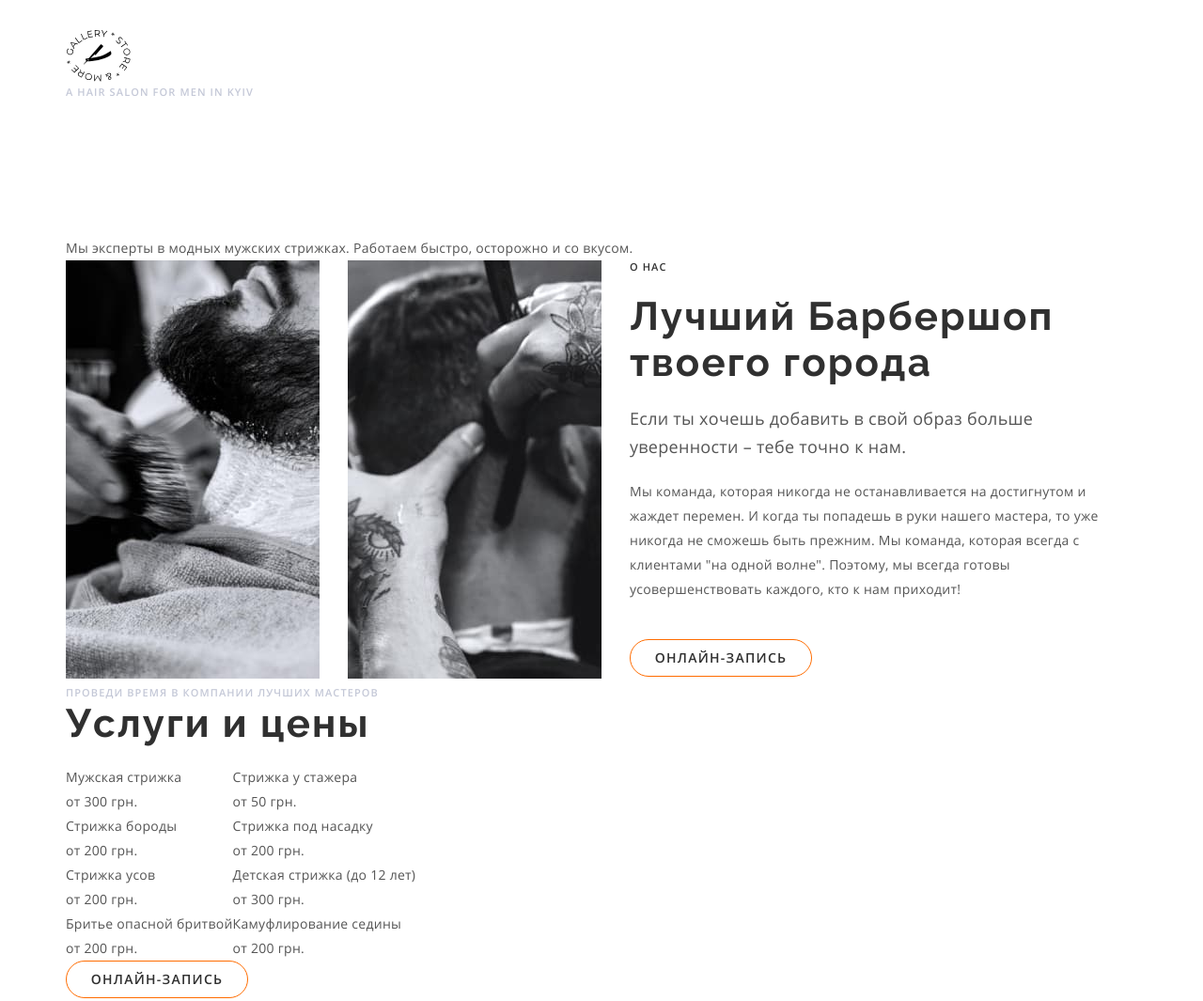
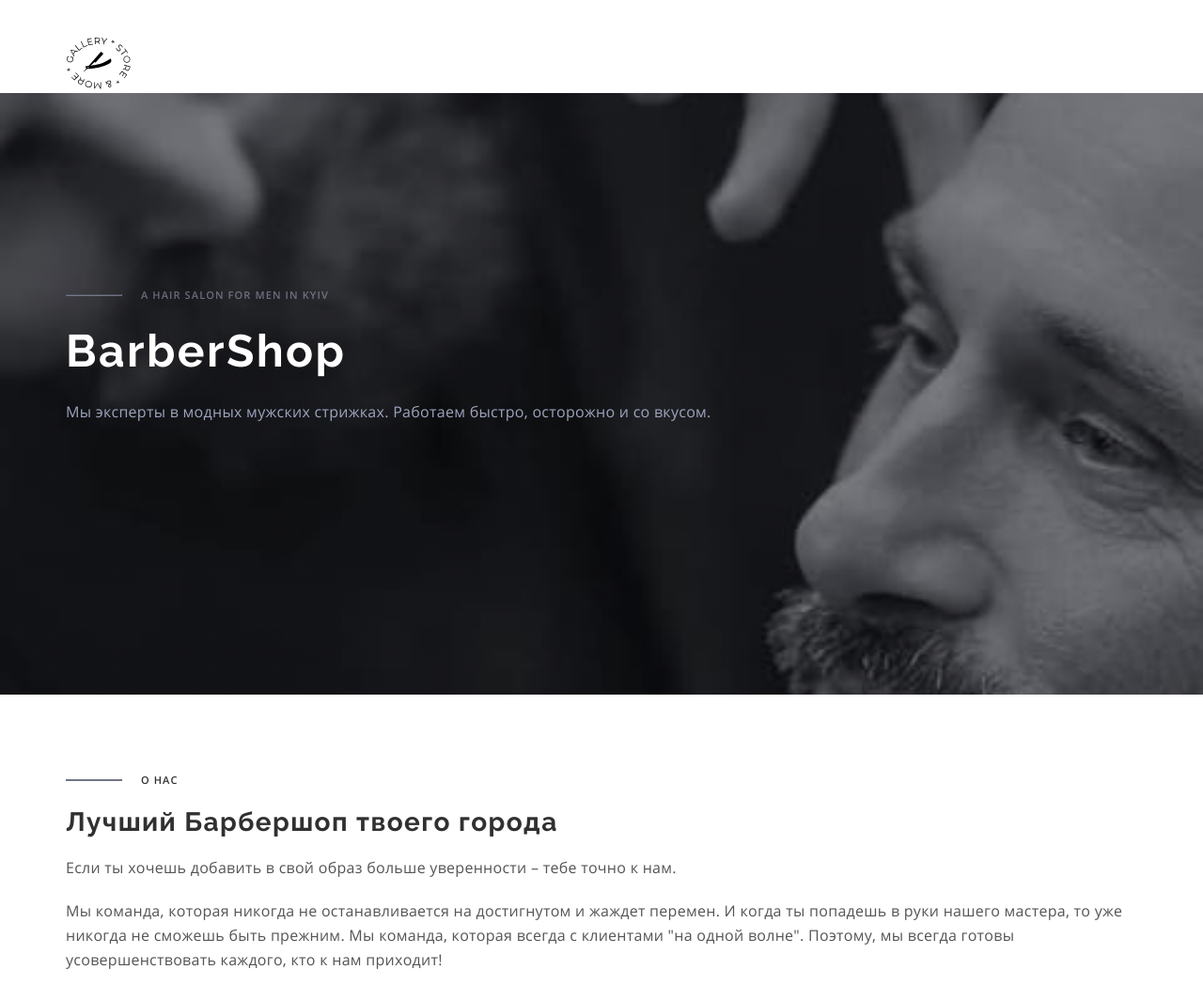
Before and after one commit to YarovaT/practice-01, a plain HTML site: page index.html in a window 1280 px wide. Shown: the top 1065 px of the page at 94% size. Drawn offline with Linux system fonts and the light colour scheme.

Commit message:
add mobile scss

```diff
--- a/index.html
+++ b/index.html
@@ -76,12 +76,16 @@
       </div>
     </header>
     <main>
-      <section class="hero">
+      <section class="hero-section">
         <div class="container container-flex">
           <div class="hero-content">
-            <p class="label">A hair salon for men in Kyiv</p>
-            <h1 class="title">BarberShop</h1>
-            <p class="hero__text">
+            <div class="content-box">
+              <hr width="60px" />
+              <p class="subTitle">A hair salon for men in Kyiv</p>
+            </div>
+
+            <h1 class="title title__hero-section">BarberShop</h1>
+            <p class="content-text">
               Мы эксперты в модных мужских стрижках. Работаем быстро, осторожно
               и со вкусом.
             </p>
@@ -90,7 +94,7 @@
       </section>
       <section class="about">
         <div class="container container-flex">
-          <div>
+          <!-- <div>
             <ul class="about-list">
               <li class="about-item">
                 <img
@@ -106,15 +110,19 @@
                 />
               </li>
             </ul>
-          </div>
+          </div> -->
           <div class="about-content">
-            <p class="label section-label">О НАС</p>
-            <h2 class="title section-title">Лучший Барбершоп твоего города</h2>
-            <p class="about-text">
+            <div class="content-box">
+              <hr width="60px" color="#303030" />
+              <p class="subTitle section-label">О НАС</p>
+            </div>
+
+            <h2 class="title title__section">Лучший Барбершоп твоего города</h2>
+            <p class="content-text content-text__about">
               Если ты хочешь добавить в свой образ больше уверенности – тебе
               точно к нам.
             </p>
-            <p class="about-info">
+            <p class="content-text content-text__about">
               Мы команда, которая никогда не останавливается на достигнутом и
               жаждет перемен. И когда ты попадешь в руки нашего мастера, то уже
               никогда не сможешь быть прежним. Мы команда, которая всегда с
@@ -125,12 +133,16 @@
           </div>
         </div>
       </section>
-      <section class="price">
+      <section class="price-section">
         <div class="container">
-          <p class="label">Проведи время в компании лучших мастеров</p>
-          <h3 class="title section-title">Услуги и цены</h3>
-          <div class="container-flex">
-            <ul class="price-list">
+          <div class="content-box">
+            <hr width="60px" />
+            <p class="subTitle">Проведи время в компании лучших мастеров</p>
+          </div>
+
+          <h3 class="title title__price-section">Услуги и цены</h3>
+          <div class="price-section__box">
+            <ul class="price-section__list">
               <li>
                 <p>Мужская стрижка</p>
                 <p>от 300 грн.</p>
@@ -147,8 +159,6 @@
                 <p>Бритье опасной бритвой</p>
                 <p>от 200 грн.</p>
               </li>
-            </ul>
-            <ul class="price-list">
               <li>
                 <p>Cтрижка у стажера</p>
                 <p>от 50 грн.</p>
--- a/sass/common/_base.scss
+++ b/sass/common/_base.scss
@@ -1,8 +1,32 @@
+/* Выставляем основные настройки по-умолчанию для body */
+
 body {
-  // position: relative;
+  min-height: 100vh;
+  scroll-behavior: smooth;
+  text-rendering: optimizeSpeed;
+
+  position: relative;
   font-family: $font-stack;
   font-size: 14px;
   line-height: 1.86;
   letter-spacing: 0.02em;
   color: $text-color;
 }
+
+header {
+  position: relative;
+}
+
+hr {
+  height: 1px;
+  border-color: rgba(157, 164, 189, 0.6);
+}
+
+section {
+  margin-top: 84px;
+}
+
+.content-box {
+  display: flex;
+  align-items: center;
+}
--- a/sass/common/_reset.scss
+++ b/sass/common/_reset.scss
@@ -1,4 +1,19 @@
-p {
+/* Убираем внешние отступы */
+body,
+h1,
+h2,
+h3,
+h4,
+p,
+ul,
+ol,
+li,
+figure,
+figcaption,
+blockquote,
+dl,
+dd,
+hr {
   margin: 0;
 }
 
@@ -7,19 +22,27 @@ a {
   color: currentColor;
 }
 
-ul {
-  padding: 0;
-  margin: 0;
+/* Удаляем стандартную стилизацию для всех ul и il, у которых есть атрибут class*/
+ul,
+ol {
   list-style: none;
-}
-
-h1,
-h2,
-h3 {
-  margin-top: 0;
 }
 
 textarea {
   resize: none;
   outline: none;
 }
+
+/* Упрощаем работу с изображениями */
+img {
+  max-width: 100%;
+  display: block;
+}
+
+/* Наследуем шрифты для инпутов и кнопок */
+input,
+button,
+textarea,
+select {
+  font: inherit;
+}
--- a/sass/components/_about.scss
+++ b/sass/components/_about.scss
@@ -1,17 +1,21 @@
-.about-list {
-  display: flex;
-}
+// .about {
+//   margin-top: 84px;
+// }
 
-.about-item {
-  margin-right: 30px;
-}
+// .about-list {
+//   display: flex;
+// }
 
-.about-text {
-  margin-bottom: 20px;
-  font-size: 18px;
-  line-height: 1.67;
-}
+// .about-item {
+//   margin-right: 30px;
+// }
 
-.about-info {
-  margin-bottom: 40px;
-}
+// .about-text {
+//   margin-bottom: 20px;
+//   font-size: 18px;
+//   line-height: 1.67;
+// }
+
+// .about-info {
+//   margin-bottom: 40px;
+// }
--- a/sass/components/_buttons.scss
+++ b/sass/components/_buttons.scss
@@ -1,4 +1,5 @@
 .button {
+  margin-top: 40px;
   display: block;
   width: 194px;
   height: 40px;
@@ -27,7 +28,7 @@
   padding: 11px 8px;
   border: none;
   fill: currentColor;
-  background-color: #000000;
+  background-color: transparent;
   cursor: pointer;
   z-index: 2;
 
--- a/sass/components/_hero-section.scss
+++ b/sass/components/_hero-section.scss
@@ -1,3 +1,32 @@
+// Hero section
+
+.hero-section {
+  margin-top: 0;
+  min-height: 80vh;
+
+  background-image: linear-gradient(to right, rgba(25, 28, 38, 0.2)),
+    url("../../images/mobile/slider_1.jpg");
+
+  background-size: cover;
+
+  background-repeat: no-repeat;
+  background-position: center;
+}
+
+@media screen and (min-device-pixel-ratio: 2),
+  screen and (min-resolution: 192dpi),
+  screen and (min-resolution: 2dppx) {
+  .hero {
+    background-image: linear-gradient(to right, rgba(25, 28, 38, 0.2)),
+      url("../../images/mobile/slider_1@2x.jpg");
+  }
+}
+
 .hero-content {
-  flex-grow: 1;
+  margin-top: 208px;
+  max-width: 73%;
+
+  // @media screen and (min-width: $tablet) {
+  //   max-width: 60%;
+  // }
 }
--- a/sass/components/_navigation.scss
+++ b/sass/components/_navigation.scss
@@ -1,5 +1,12 @@
+// Logo
+
+.logo {
+  z-index: 1;
+}
+
 .site-nav {
-  margin-top: 32px;
+  padding-top: 40px;
+  // margin-top: 32px;
 
   display: flex;
   align-items: center;
@@ -14,9 +21,9 @@
 }
 
 .menu-container {
-  position: absolute;
-  top: 0;
-  right: 0;
+  // position: absolute;
+  // top: 0;
+  // right: 0;
 
   width: 70%;
   min-height: 100vh;
--- /dev/null
+++ b/sass/components/_price.scss
@@ -0,0 +1,21 @@
+.price-section {
+  background: #111319;
+  background-image: url("../../images/mobile/section-bg.png");
+  background-size: cover;
+  background-repeat: no-repeat;
+  background-position: center;
+  padding: 84px 16px;
+  &__box {
+    display: grid;
+    grid-template-columns: 200px 200px 200px;
+  }
+}
+
+@media screen and (min-device-pixel-ratio: 2),
+  screen and (min-resolution: 192dpi),
+  screen and (min-resolution: 2dppx) {
+  .price-section {
+    background-image: linear-gradient(to right, rgba(25, 28, 38, 0.2)),
+      url("../../images/mobile/section-bg@2x.png");
+  }
+}
--- a/sass/components/_titles.scss
+++ b/sass/components/_titles.scss
@@ -1,49 +1,47 @@
+// Titles of sections
+
 .title {
+  margin-top: 20px;
   font-family: $title-font-stack;
-
-  font-weight: $title-font_weight;
-  font-size: 72px;
-  line-height: 1.18;
   letter-spacing: 0.05em;
 
-  color: $primary-color;
+  &__section {
+    font-size: 28px;
+    line-height: 1.18;
+    color: #303030;
+  }
+  &__hero-section {
+    font-size: 48px;
+    line-height: 1.33;
+    color: #ffffff;
+  }
+  &__price-section {
+    font-size: 42px;
+    line-height: 1.17;
+    color: #ffffff;
+  }
 }
 
-.section-title {
-  margin-bottom: 20px;
-
-  font-size: $title-text_size;
-  line-height: 1.17;
-
-  color: $title-color;
-}
-
-.label {
-  position: relative;
-  font-family: $font-stack;
-
+.subTitle {
+  margin-left: 20px;
   font-weight: $secondary-font_weight;
   font-size: $label-text_size;
   line-height: 1.36;
   letter-spacing: 0.1em;
   text-transform: uppercase;
-
   color: $label-color;
 }
 
-.label::before {
-  content: "";
-  position: absolute;
-  top: 0;
-  left: -80px;
-  width: 60px;
-  height: 1px;
-  background-image: url("/images/line.svg");
-  background-repeat: no-repeat;
+.section-label {
+  color: $title-color;
 }
 
-.section-label {
-  margin-bottom: 20px;
-
-  color: $title-color;
+.content-text {
+  margin-top: 20px;
+  font-size: 16px;
+  line-height: 1.62;
+  color: #9da4bd;
+  &__about {
+    color: #555555;
+  }
 }
--- a/sass/main.scss
+++ b/sass/main.scss
@@ -28,3 +28,5 @@
 @import "./components/titles";
 
 @import "./components/team";
+
+@import "./components/price";
```
Also changed, not shown: css/main.css, css/main.min.css, 2 other files.
